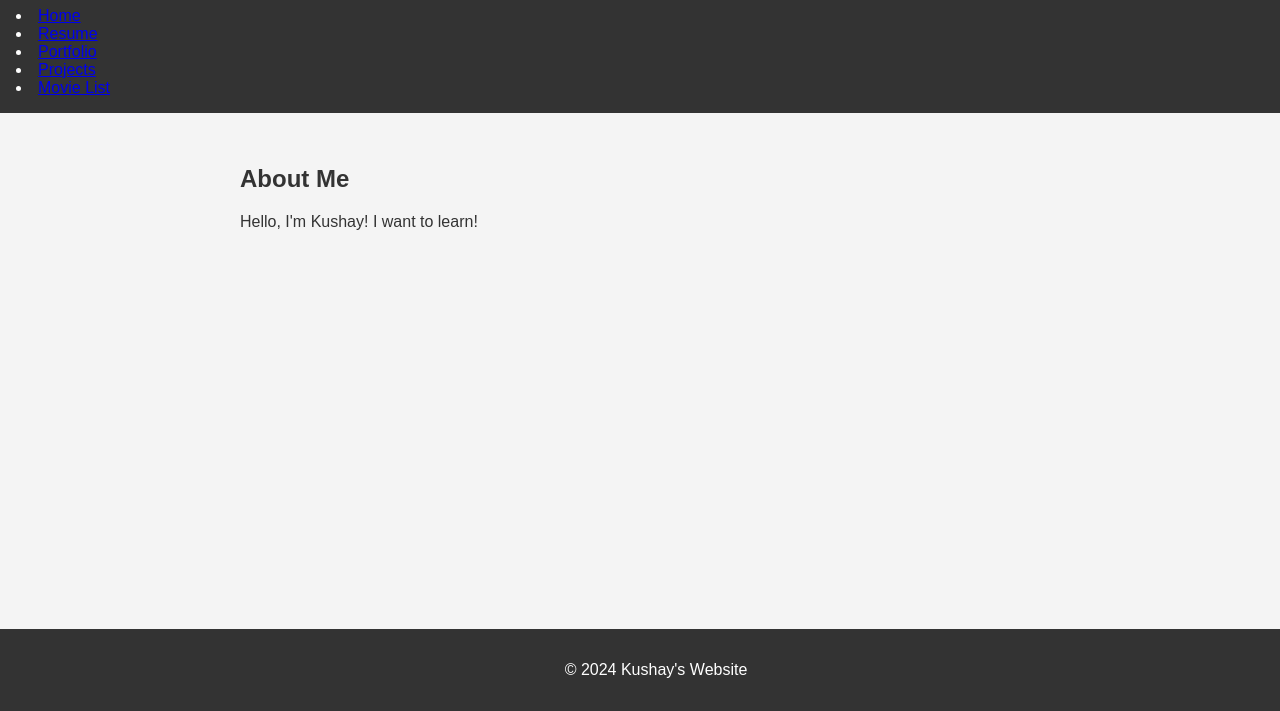
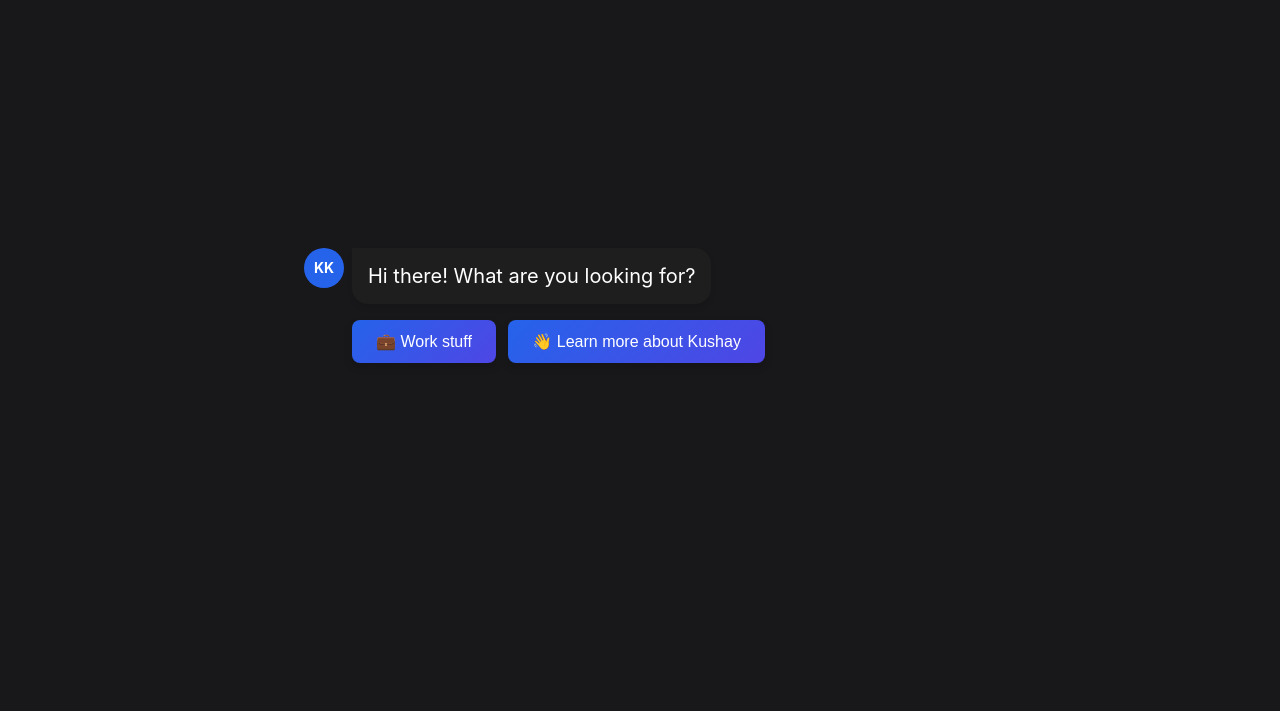
Before and after one commit to kushaykejriwal/personal-website, a website: page index.html in a window 1280 px wide. Shown: the part 89-800 px from the top of the page. Drawn offline with Linux system fonts and the light colour scheme.

Commit message:
Restructure Homepage Message

```diff
--- a/css/styles.css
+++ b/css/styles.css
@@ -1,44 +1,110 @@
-body {
-  font-family: Arial, sans-serif;
+* {
   margin: 0;
   padding: 0;
-  background-color: #f4f4f4;
-  color: #333;
+  box-sizing: border-box;
 }
 
-header {
-  background-color: #333;
-  color: #fff;
+body {
+  min-height: 100vh;
+  background-color: #18181B;
+  font-family: -apple-system, BlinkMacSystemFont, 'Segoe UI', Roboto, Oxygen, Ubuntu, Cantarell, sans-serif;
+  display: flex;
+  align-items: center;
+  justify-content: center;
   padding: 1rem;
 }
 
-nav ul {
-  list-style-type: none;
-  display: flex;
-  gap: 1rem;
+.chat-container {
+  max-width: 42rem;
+  width: 100%;
 }
 
-nav ul li {
-  margin: 0;
+.message-row {
+  display: flex;
+  align-items: flex-start;
+  gap: 0.5rem;
+  opacity: 0;
+  transform: translateY(10px);
+  animation: fadeIn 0.5s ease forwards;
 }
 
-nav ul li a {
-  text-decoration: none;
-  color: #fff;
+.avatar {
+  width: 2.5rem;
+  height: 2.5rem;
+  border-radius: 50%;
+  background-color: #2563EB;
+  display: flex;
+  align-items: center;
+  justify-content: center;
+  font-weight: bold;
+  color: white;
+  font-size: 0.875rem;
 }
 
-section {
-  padding: 2rem;
-  max-width: 800px;
-  margin: 0 auto;
+.message-bubble {
+  background-color: #1E1E1E;
+  padding: 1rem;
+  border-radius: 1rem;
+  border-top-left-radius: 0;
+  max-width: 80%;
+  box-shadow: 0 4px 6px -1px rgba(0, 0, 0, 0.1);
 }
 
-footer {
-  background-color: #333;
-  color: #fff;
-  text-align: center;
-  padding: 1rem;
-  position: fixed;
-  bottom: 0;
+.message-text {
+  color: white;
+  font-size: 1.25rem;
+}
+
+.options-container {
+  margin-top: 1rem;
+  padding-left: 3rem;
+  display: none;
+}
+
+.option-button {
+  opacity: 0;
+  transform: translateY(10px);
+  transition: opacity 0.4s ease, transform 0.4s ease;
+  padding: 0.75rem 1.5rem;
+  background: linear-gradient(135deg, #2563EB, #4F46E5);
+  border: none;
+  color: white;
+  font-size: 1rem;
+  font-weight: 500;
+  border-radius: 8px;
+  cursor: pointer;
+  box-shadow: 0 4px 8px rgba(0, 0, 0, 0.15);
   width: 100%;
+  margin-bottom: 0.75rem;
+  display: block;
 }
+
+.option-button.show {
+  opacity: 1;
+  transform: translateY(0);
+}
+
+.option-button:hover {
+  background: linear-gradient(135deg, #4F46E5, #2563EB);
+  box-shadow: 0 6px 12px rgba(0, 0, 0, 0.2);
+  transition: background 0.3s ease, box-shadow 0.3s ease;
+}
+
+@media (min-width: 768px) {
+  .option-button {
+      width: auto;
+      display: inline-block;
+      margin-right: 0.5rem;
+  }
+}
+
+@keyframes fadeIn {
+  to {
+      opacity: 1;
+      transform: translateY(0);
+  }
+}
+
+.hidden {
+  display: none;
+}
--- a/index.html
+++ b/index.html
@@ -1,31 +1,61 @@
-<!doctype html>
+<!DOCTYPE html>
+<html lang="en">
+<head>
+    <meta charset="UTF-8">
+    <meta name="viewport" content="width=device-width, initial-scale=1.0">
+    <title>Kushay</title>
+    <link rel="stylesheet" href="css/styles.css">
+</head>
+<body>
+    <div class="chat-container">
+        <div class="message-row hidden" id="messageRow">
+            <div class="avatar">KK</div>
+            <div class="message-bubble">
+                <p class="message-text">Hi there! What are you looking for?</p>
+            </div>
+        </div>
 
-<html lang="en">
-  <head>
-    <meta charset="UTF-8" />
-    <title>My Personal Website</title>
-    <link rel="stylesheet" href="css/styles.css" />
-  </head>
+        <div class="options-container" id="optionsContainer">
+            <button class="option-button" id="workButton">💼 Work stuff</button>
+            <button class="option-button" id="aboutButton">👋 Learn more about Kushay</button>
+        </div>
+    </div>
 
-  <body>
-    <header>
-      <h1>Welcome to my website</h1>
-      <nav>
-        <u1>
-          <li><a href="index.html">Home</a></li>
-          <li><a href="resume.html">Resume</a></li>
-          <li><a href="portfolio.html">Portfolio</a></li>
-          <li><a href="projects.html">Projects</a></li>
-          <li><a href="media/movies.html">Movie List</a></li>
-        </u1>
-      </nav>
-    </header>
-    <section>
-      <h2>About Me</h2>
-      <p>Hello, I'm Kushay! I want to learn!</p>
-    </section>
-    <footer>
-      <p>&copy; 2024 Kushay's Website</p>
-    </footer>
-  </body>
+    <script>
+    document.addEventListener('DOMContentLoaded', () => {
+        const messageRow = document.getElementById('messageRow');
+        const optionsContainer = document.getElementById('optionsContainer');
+        const workButton = document.getElementById('workButton');
+        const aboutButton = document.getElementById('aboutButton');
+
+        // Show message with fade in
+        setTimeout(() => {
+            messageRow.classList.remove('hidden');
+        }, 500);
+
+        // Show options container
+        setTimeout(() => {
+            optionsContainer.style.display = 'block';
+        }, 1500);
+
+        // Show first button with a delay
+        setTimeout(() => {
+            workButton.classList.add('show');
+        }, 1600);
+
+        // Show second button after a delay
+        setTimeout(() => {
+            aboutButton.classList.add('show');
+        }, 1900);
+
+        // Add click handlers for buttons
+        const buttons = document.querySelectorAll('.option-button');
+        buttons.forEach(button => {
+            button.addEventListener('click', () => {
+                console.log('Clicked:', button.textContent);
+            });
+        });
+    });
+    </script>
+</body>
 </html>
```
